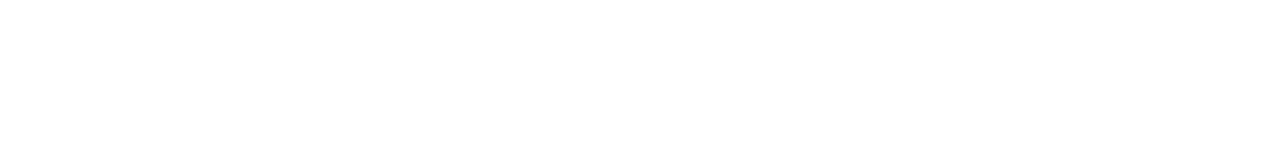
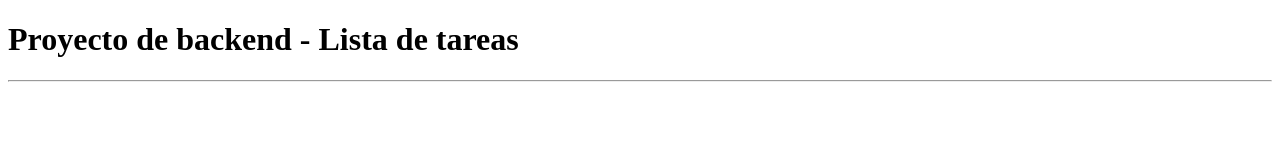
Before and after one commit to MDanielaCardozo/practicaBackend-listatareas, a website: page public/index.html in a window 1280 px wide. Drawn offline with Linux system fonts and the light colour scheme.

Commit message:
agregué titulo al index.html

```diff
--- a/public/index.html
+++ b/public/index.html
@@ -7,6 +7,7 @@
     <title>Backend Lista de tareas</title>
 </head>
 <body>
-
+    <h1>Proyecto de backend - Lista de tareas</h1>
+    <hr>
 </body>
 </html>
```
